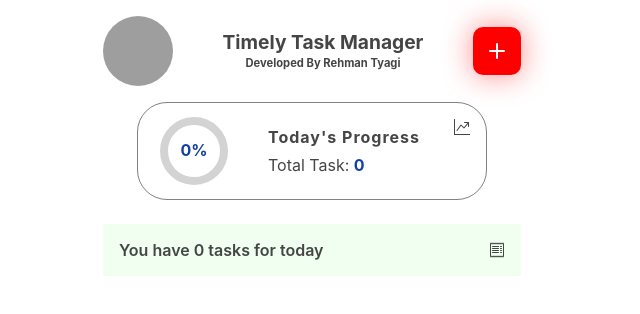
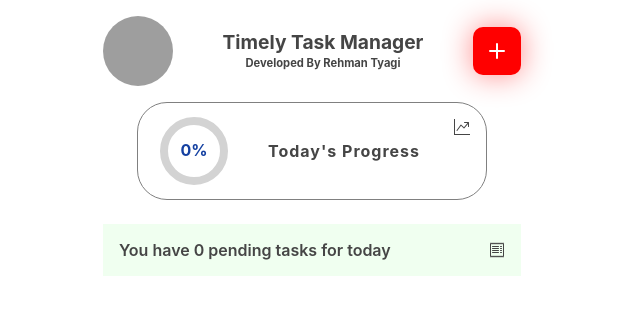
Before and after one commit to RehmanTyagi/DailyTaskManager, a React (Create React App) app: page / in a window 1280 px wide. Shown: the top 314 px of the page, without its empty margins (328-968 px from the left). Built offline with nearby package versions, Linux system fonts and the light colour scheme; grey boxes are pictures that could not be loaded.

Commit message:
app completed

```diff
--- a/src/App.js
+++ b/src/App.js
@@ -11,6 +11,7 @@ import TaskForm from './components/taskForm/taskForm.component'
 
 function App() {
   const { isFormOpen, tasks } = useContext(AppContext)
+  const pendingTasks = tasks.filter(task => task.isCompleted !== true).length
 
   return (
     <div className="application">
@@ -19,7 +20,7 @@ function App() {
       }
       <AppHeader />
       <ProgressBar tasks={tasks} />
-      <div className="today-total-task"><span>You have <span>{tasks.length}</span> tasks for today</span><BsReceipt /></div>
+      <div className="today-total-task"><span>You have <span>{pendingTasks}</span> pending tasks for today</span><BsReceipt /></div>
       <TaskContainer tasks={tasks} />
     </div>
   )
--- a/src/components/progressBar/progressBar.component.jsx
+++ b/src/components/progressBar/progressBar.component.jsx
@@ -6,15 +6,16 @@ import { BsGraphUpArrow } from 'react-icons/bs'
 import ProgressCircle from '../progressCircle/progressCircle.component'
 
 const ProgressBar = ({ tasks }) => {
-    const DailyTotalTasks = tasks.map(task => task).length
-    const progressPercentage = DailyTotalTasks / DailyTotalTasks * 100
-
+    const completedTasks = tasks.filter(task => task.isCompleted)
+    const progressPercentage = Math.round(completedTasks.length / tasks.length * 100)
     return (
         <div className="progress-container">
             <ProgressCircle percentage={!progressPercentage ? 0 : progressPercentage} circleWidth='80' />
             <div className="total-task-counter">
                 <p>Today's Progress</p>
-                <div><span>Total Task: </span><span>{tasks.length}</span></div>
+                {
+                    //<div><span>Total Task: </span><span>{tasks.length}</span></div>
+                }
             </div>
             <BsGraphUpArrow className="progress-graph-icon" />
         </div>
--- a/src/components/task/task.component.jsx
+++ b/src/components/task/task.component.jsx
@@ -7,7 +7,6 @@ import HalfCircle from "../halfCircle/halfCircle.component";
 const Task = ({ title, description, priority, isCircleFlip, taskID }) => {
 
     const { tasks, setTasks } = useContext(AppContext)
-
     // circle color on card
     const circleColor = () => {
         switch (priority) {
@@ -22,7 +21,8 @@ const Task = ({ title, description, priority, isCircleFlip, taskID }) => {
         if (e.target.parentNode.classList.contains('task-card')) {
             e.target.parentNode.classList.add('deleteAnimation')
             setTimeout(() => {
-                setTasks(tasks.filter(task => task.taskID !== id))
+                setTasks(tasks.map(task => task.taskID === id ? { isCompleted: true, ...task } : task))
+                e.target.parentNode.style.display = 'none'
             }, 400);
         }
     }
--- a/src/contexts/app.context.jsx
+++ b/src/contexts/app.context.jsx
@@ -5,6 +5,7 @@ export const AppContext = createContext([])
 export const AppContextProvider = ({ children }) => {
     const [tasks, setTasks] = useState([])
     const [isFormOpen, setIsFormOpen] = useState(false)
+
     const value = { tasks, setTasks, isFormOpen, setIsFormOpen }
     return <AppContext.Provider value={value}>{children}</AppContext.Provider>
 }
```
